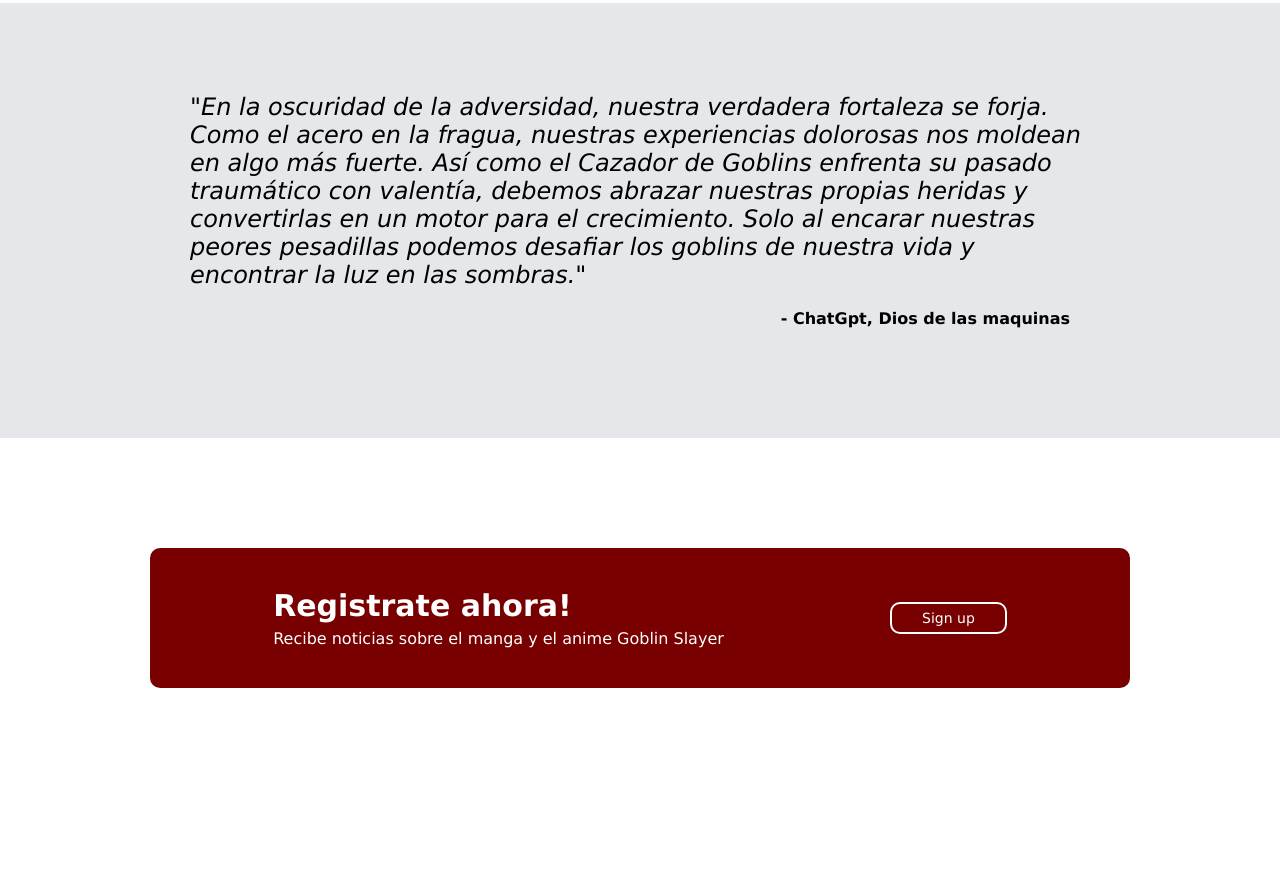
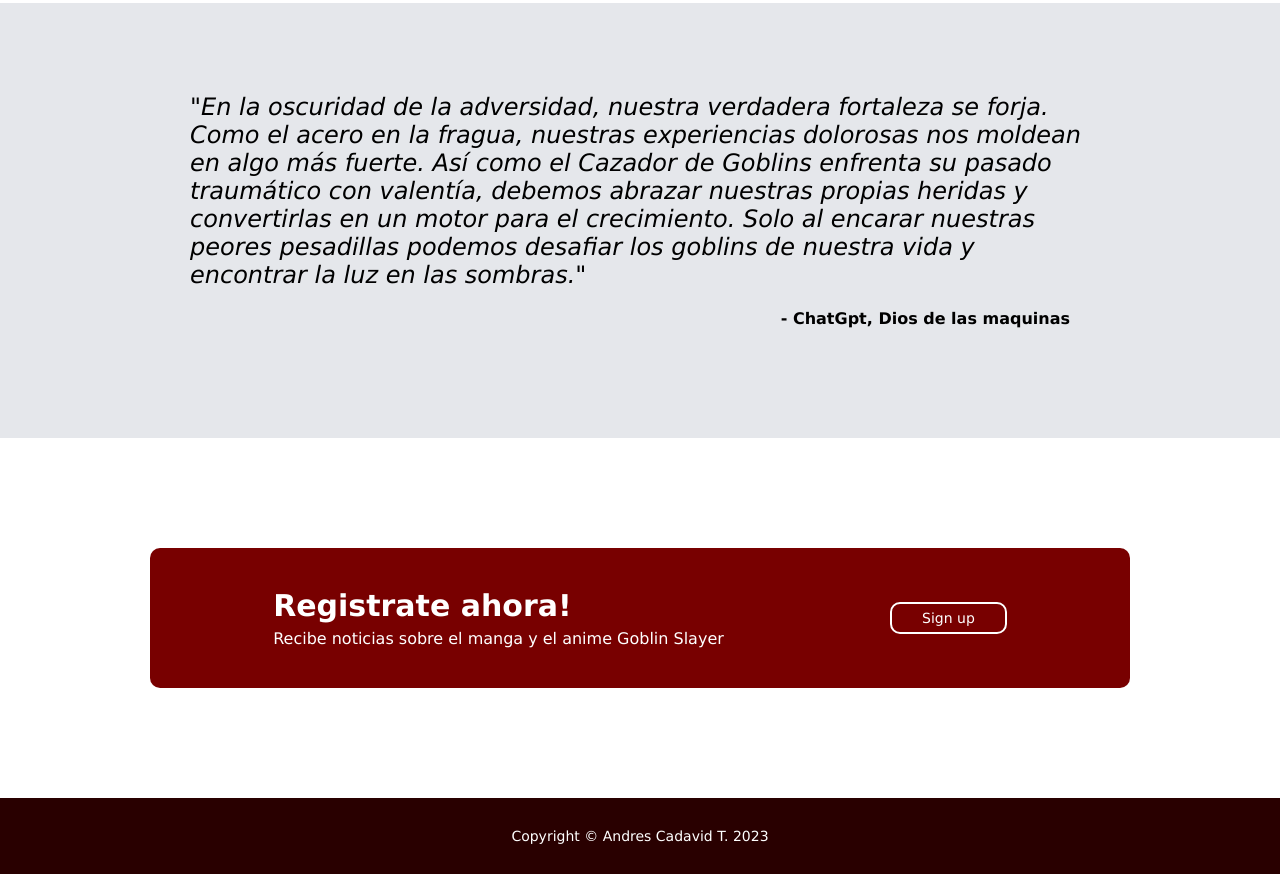
Before and after one commit to andresCadavidT/top-landing-page, a plain HTML site: page index.html in a window 1280 px wide. Shown: the part 962-1836 px from the top of the page. Before the commit the page ends 1760 px from the top, so only its background shows below. Drawn offline with Linux system fonts and the light colour scheme.

Commit message:
Agrega footer, html y css gracias a https://www.theodinproject.com/ esto fue posible!

```diff
--- a/index.html
+++ b/index.html
@@ -74,5 +74,10 @@
             </div>
         </div>
     </section>
+    <section class="container-footer">
+        <div class="footer">
+            <p>Copyright  ©  Andres Cadavid T.  2023</p>
+        </div>
+    </section>
 </body>
 </html>
--- a/styles.css
+++ b/styles.css
@@ -220,3 +220,18 @@
 }
 
 /* Termina section3, comienza footer */
+
+
+.container-footer{
+    display: block;
+    background-color: #290000;
+}
+
+.footer{
+    display: flex;
+    color: white;
+    justify-content: center;
+    padding: 30px;
+    font-size: 14px;
+    font-weight: 400;
+}
```
Also changed, not shown: 1 other file.
